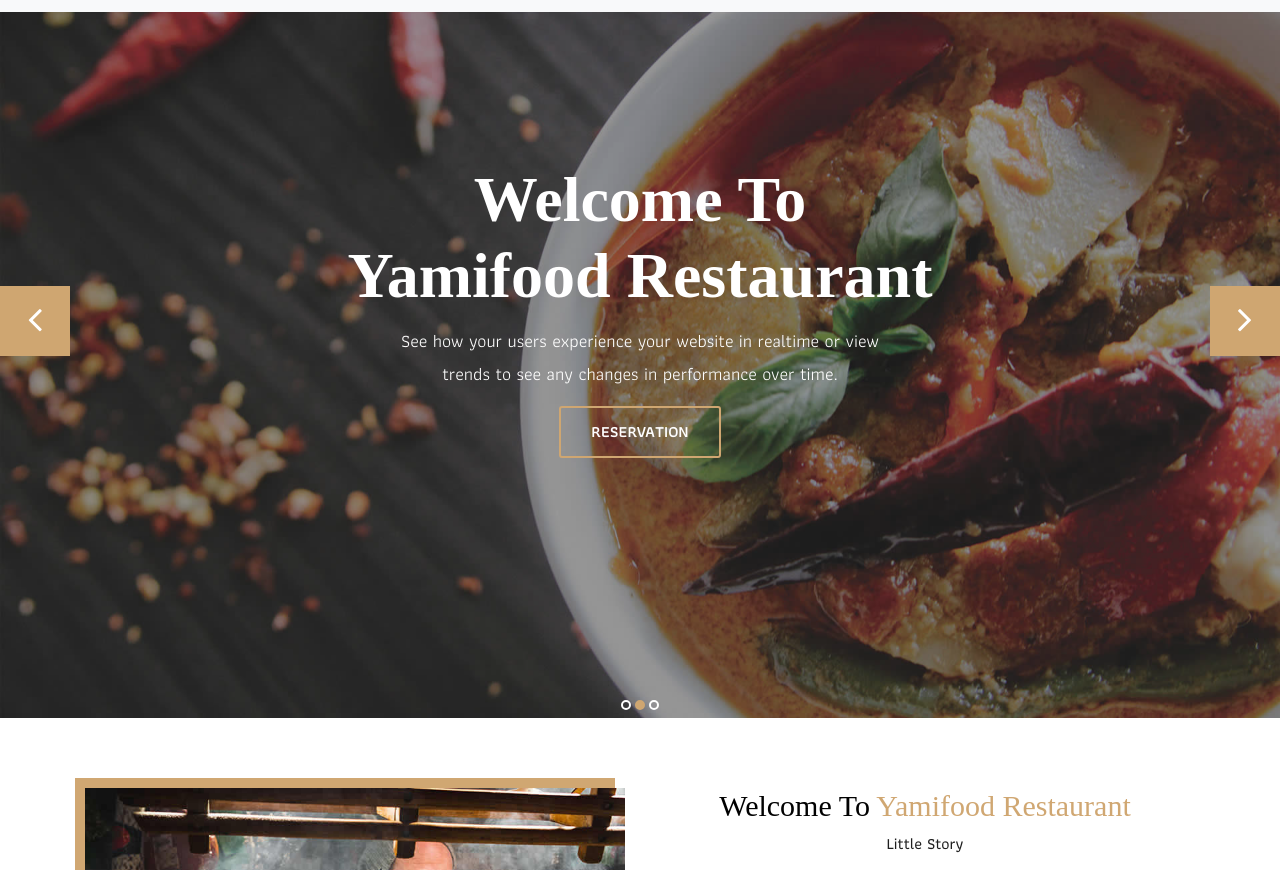
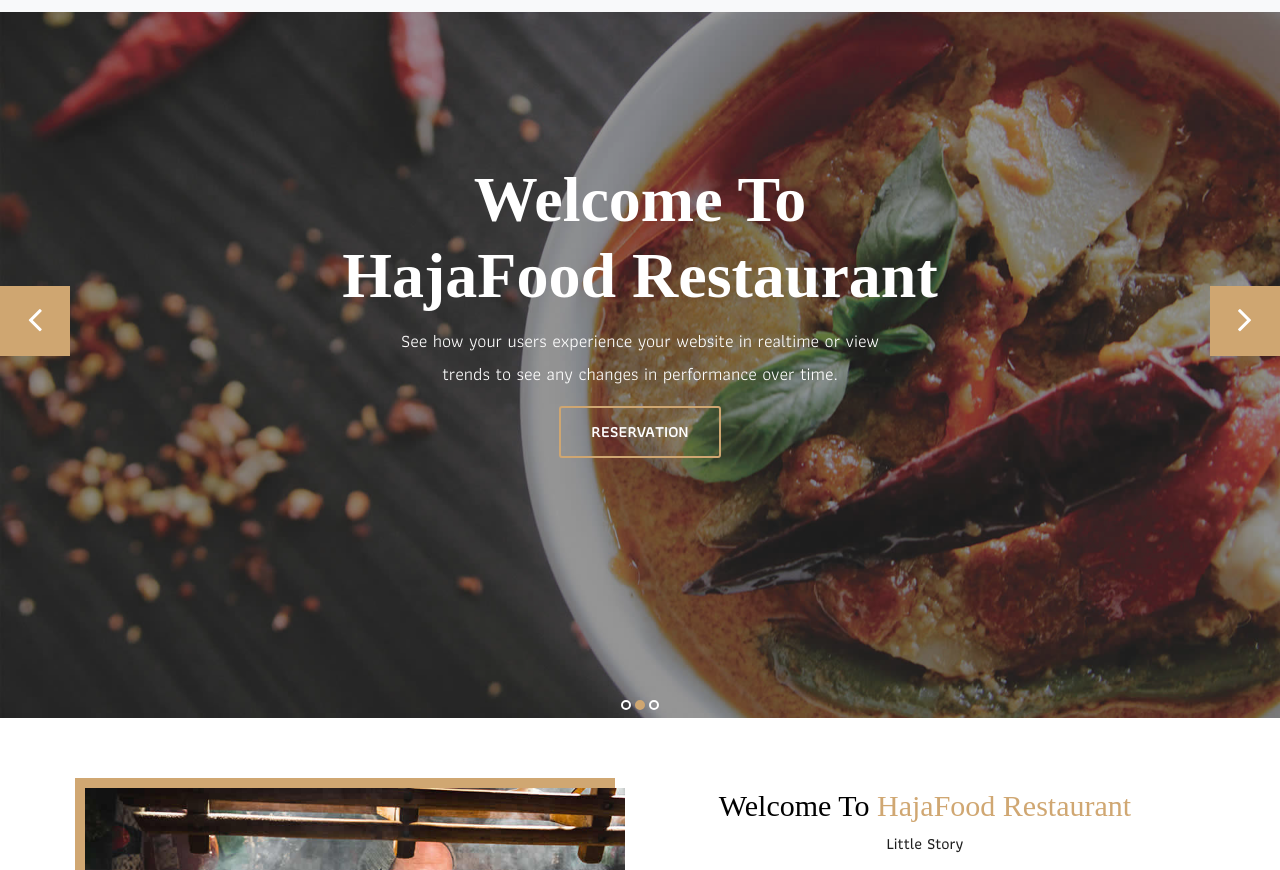
Before and after one commit to rafeescm/hotelwebsite, a plain HTML site: page index.html in a window 1280 px wide. Shown: the part 82-952 px from the top of the page. Drawn offline with Linux system fonts and the light colour scheme; a web font is replaced by a local one.

Commit message:
HajaFood added

```diff
--- a/index.html
+++ b/index.html
@@ -8,7 +8,7 @@
     <meta name="viewport" content="width=device-width, initial-scale=1">
 
      <!-- Site Metas -->
-    <title>Yamifood Restaurant - Responsive HTML5 Template</title>
+    <title>HajaFood Restaurant - Responsive HTML5 Template</title>
     <meta name="keywords" content="">
     <meta name="description" content="">
     <meta name="author" content="">
@@ -80,7 +80,7 @@
 				<div class="container">
 					<div class="row">
 						<div class="col-md-12">
-							<h1 class="m-b-20"><strong>Welcome To <br> Yamifood Restaurant</strong></h1>
+							<h1 class="m-b-20"><strong>Welcome To <br> HajaFood Restaurant</strong></h1>
 							<p class="m-b-40">See how your users experience your website in realtime or view  <br>
 							trends to see any changes in performance over time.</p>
 							<p><a class="btn btn-lg btn-circle btn-outline-new-white" href="#">Reservation</a></p>
@@ -93,7 +93,7 @@
 				<div class="container">
 					<div class="row">
 						<div class="col-md-12">
-							<h1 class="m-b-20"><strong>Welcome To <br> Yamifood Restaurant</strong></h1>
+							<h1 class="m-b-20"><strong>Welcome To <br> HajaFood Restaurant</strong></h1>
 							<p class="m-b-40">See how your users experience your website in realtime or view  <br>
 							trends to see any changes in performance over time.</p>
 							<p><a class="btn btn-lg btn-circle btn-outline-new-white" href="#">Reservation</a></p>
@@ -106,7 +106,7 @@
 				<div class="container">
 					<div class="row">
 						<div class="col-md-12">
-							<h1 class="m-b-20"><strong>Welcome To <br> Yamifood Restaurant</strong></h1>
+							<h1 class="m-b-20"><strong>Welcome To <br> HajaFood Restaurant</strong></h1>
 							<p class="m-b-40">See how your users experience your website in realtime or view  <br>
 							trends to see any changes in performance over time.</p>
 							<p><a class="btn btn-lg btn-circle btn-outline-new-white" href="#">Reservation</a></p>
@@ -131,7 +131,7 @@
 				</div>
 				<div class="col-lg-6 col-md-6 col-sm-12 text-center">
 					<div class="inner-column">
-						<h1>Welcome To <span>Yamifood Restaurant</span></h1>
+						<h1>Welcome To <span>HajaFood Restaurant</span></h1>
 						<h4>Little Story</h4>
 						<p>Lorem ipsum dolor sit amet, consectetur adipiscing elit. Pellentesque auctor suscipit feugiat. Ut at pellentesque ante, sed convallis arcu. Nullam facilisis, eros in eleifend luctus, odio ante sodales augue, eget lacinia lectus erat et sem. </p>
 						<p>Sed semper orci sit amet porta placerat. Etiam quis finibus eros. Sed aliquam metus lorem, a pellentesque tellus pretium a. Nulla placerat elit in justo vestibulum, et maximus sem pulvinar.</p>
@@ -472,7 +472,7 @@
 			<div class="container">
 				<div class="row">
 					<div class="col-lg-12">
-						<p class="company-name">All Rights Reserved. &copy; 2018 <a href="#">Yamifood Restaurant</a> Design By :
+						<p class="company-name">All Rights Reserved. &copy; 2018 <a href="#">HajaFood Restaurant</a> Design By :
 					<a href="https://html.design/">html design</a></p>
 					</div>
 				</div>
```
